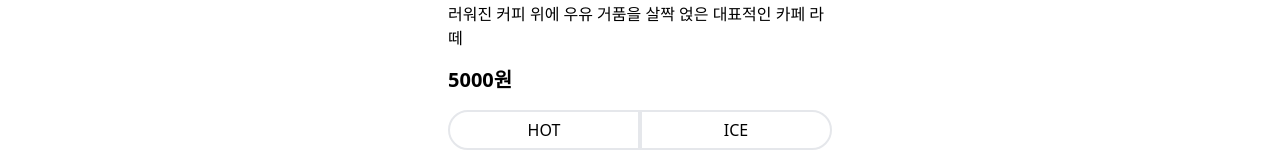
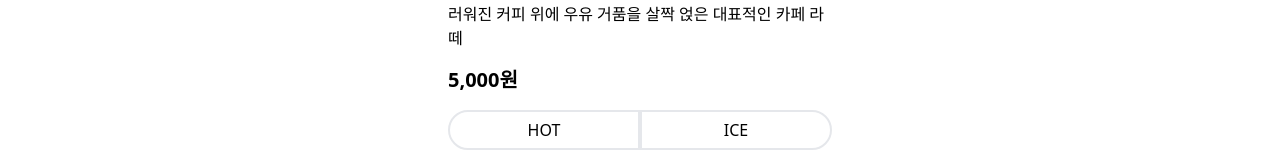
Before and after one commit to StolenMoments/starbucks-clone-vue, a Vue app: page / in a window 1280 px wide. Shown: the part 406-562 px from the top of the page. Built offline with nearby package versions, Linux system fonts and the light colour scheme.

Commit message:
feat(DrinkDetail.vue): 음료 가격 표시 부분에 addComma 메서드 사용

```diff
--- a/src/components/product/DrinkDetail.vue
+++ b/src/components/product/DrinkDetail.vue
@@ -19,7 +19,7 @@
       </p>
     </section>
     <section class="mt-4 w-full max-w-sm">
-      <span class="text-xl font-bold">{{ drink.price }}</span>
+      <span class="text-xl font-bold">{{ addComma(drink.price) }}</span>
       <span class="text-xl font-bold">원</span>
     </section>
     <section class="mt-4 w-full max-w-sm">
```
